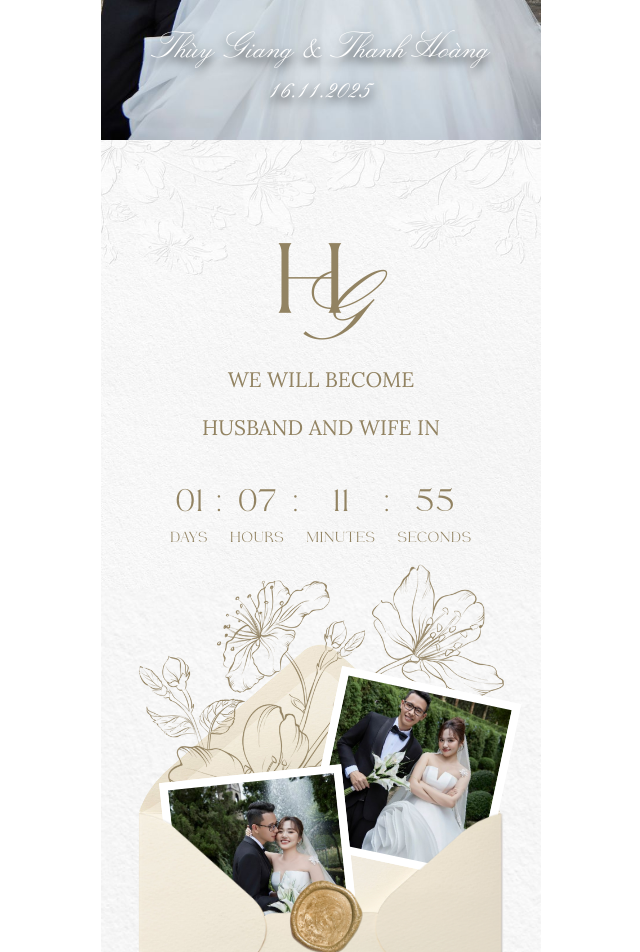
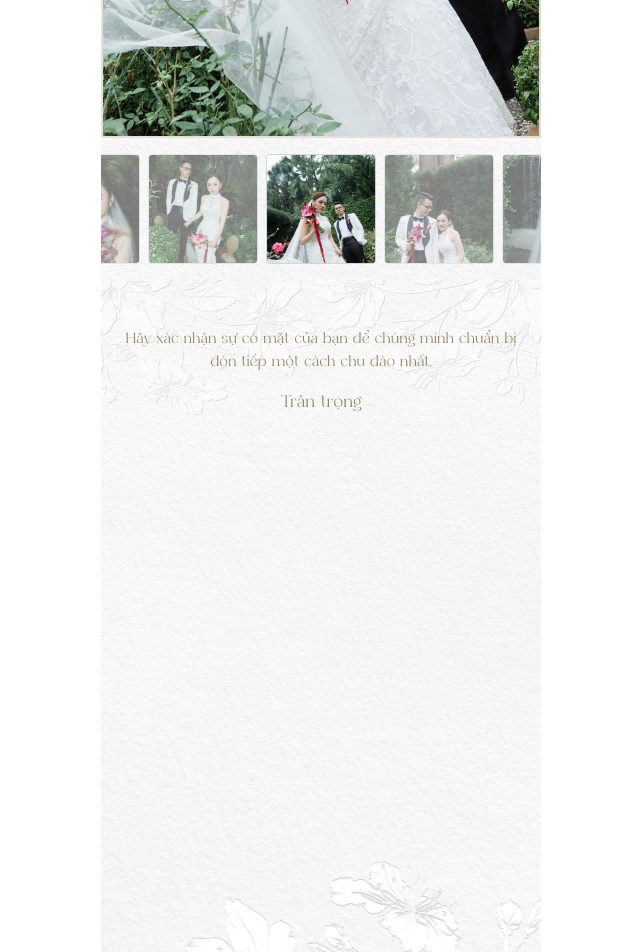
Before and after one commit to dngocson/gsap_tailwind, a React (Vite) app: page / in a window 1280 px wide. Shown: the part 520-1472 px from the top of the page, without its empty margins (319-959 px from the left). Built offline with nearby package versions, Linux system fonts and the light colour scheme.

Commit message:
feat: implement form library

```diff
--- a/package.json
+++ b/package.json
@@ -15,12 +15,14 @@
   "dependencies": {
     "@gsap/react": "^2.1.2",
     "@tailwindcss/vite": "^4.1.17",
+    "@tanstack/react-form": "^1.27.3",
     "embla-carousel-autoplay": "^8.6.0",
     "embla-carousel-react": "^8.6.0",
     "gsap": "^3.13.0",
     "react": "^19.2.0",
     "react-dom": "^19.2.0",
     "tailwindcss": "^4.1.17",
+    "zod": "^4.1.13",
     "zustand": "^5.0.8"
   },
   "devDependencies": {
--- a/src/component/main/Main.tsx
+++ b/src/component/main/Main.tsx
@@ -1,4 +1,5 @@
 import Album from "./album/Album";
+import Booking from "./booking/Booking";
 import BrideAndGroom from "./brideAndGroom/BrideAndGroom";
 import Carousel from "./carousel/Carousel";
 import Header from "./header/Header";
@@ -9,13 +10,14 @@ import Time from "./time/Time";
 const Main = () => {
   return (
     <div className="relative">
-      <Header />
+      {/* <Header />
       <Time />
       <Seperator />
       <Location />
       <BrideAndGroom />
-      <Album />
+      <Album /> */}
       <Carousel />
+      <Booking />
     </div>
   );
 };
--- /dev/null
+++ b/src/component/main/booking/Booking.tsx
@@ -0,0 +1,42 @@
+import { imageMap } from "@/imageMap";
+import { rsvpSchema } from "@/schema/messageSchema";
+import { useForm } from "@tanstack/react-form";
+import { useRef } from "react";
+
+const Booking = () => {
+  const containerRef = useRef<HTMLDivElement>(null);
+
+  const form = useForm({
+    defaultValues: {
+      fullName: "",
+      willAttend: "default",
+      personalMessage: "",
+      guestCount: "default",
+      guestAffiliation: "default",
+    },
+    validators: {
+      onChange: rsvpSchema,
+    },
+  });
+
+  return (
+    <div
+      ref={containerRef}
+      className="realme-neo2:py-12 relative flex h-fit min-h-svh flex-col gap-12 bg-cover bg-center py-6 text-[#928362]"
+      style={{ backgroundImage: `url(${imageMap.bg10})` }}
+    >
+      <img src={imageMap.bg5} className="absolute top-0 left-0 z-1" />
+      <img src={imageMap.bg11} className="absolute right-0 bottom-0 z-1" />
+
+      <div className="realme-neo2:text-sm z-2 flex flex-col items-center gap-4 px-6 text-center text-base leading-relaxed font-light">
+        <p>
+          Hãy xác nhận sự có mặt của bạn để chúng mình chuẩn bị đón tiếp một
+          cách chu đáo nhất.
+        </p>
+        <p className="text-base">Trân trọng</p>
+      </div>
+    </div>
+  );
+};
+
+export default Booking;
--- a/src/component/main/carousel/Carousel.tsx
+++ b/src/component/main/carousel/Carousel.tsx
@@ -232,7 +232,7 @@ const Carousel = () => {
   ]);
 
   return (
-    <div>
+    <div style={{ backgroundImage: `url(${imageMap.bg10})` }}>
       <div className="relative z-50 mx-auto w-full max-w-4xl" ref={carouselRef}>
         {/* ScrollTrigger will monitor this div */}
         <div className="overflow-hidden" ref={emblaRef}>
@@ -294,7 +294,7 @@ const Carousel = () => {
           </svg>
         </button>
       </div>
-      <div className="my-4 overflow-hidden" ref={emblaThumbsRef}>
+      <div className="overflow-hidden py-4" ref={emblaThumbsRef}>
         <div className="flex space-x-2">
           {images.map((image, index) => (
             <div
@@ -324,16 +324,16 @@ const Carousel = () => {
             className="pointer-events-auto fixed inset-0 flex h-full w-full items-center justify-center bg-black/70"
             onClick={closeModalWithAnimation}
           >
-            <div ref={modalContentRef} className="relative max-w-[85%]">
+            <div ref={modalContentRef} className="relative md:max-w-[85%]">
               <img
                 src={modalImage}
-                className="max-h-full object-contain"
+                className="aspect-auto w-full object-contain md:max-h-[90dvh]"
                 alt="displayed modal image"
                 onClick={(e) => e.stopPropagation()}
               />
               <button
                 onClick={closeModalWithAnimation}
-                className="absolute top-0 right-0 translate-x-1/2 -translate-y-1/2 rounded-full bg-white/20 p-2 text-white transition-colors hover:bg-white/30"
+                className="absolute top-0 right-0 rounded-full p-2 text-red-600 transition-colors hover:bg-white/70 md:translate-x-1/2 md:-translate-y-1/2 md:bg-white/40"
                 aria-label="Close modal"
               >
                 <svg
--- a/src/imageMap.ts
+++ b/src/imageMap.ts
@@ -1,5 +1,5 @@
 // Auto-generated image map - Do not edit manually
-// Generated at: 2025-12-12T11:27:36.186Z
+// Generated at: 2025-12-13T05:26:55.118Z
 
 export const imageMap = {
   _8c61a45d_c984_4c77_b6c5_644ec5162baa: '/images/8c61a45d-c984-4c77-b6c5-644ec5162baa.svg',
--- a/src/index.css
+++ b/src/index.css
@@ -3,8 +3,8 @@
 #modal_container {
   position: fixed;
   inset: 0;
-  width: 100%;
-  height: 100%;
+  width: 100dvw;
+  height: 100dvh;
   z-index: 9999;
   pointer-events: none;
 }
--- /dev/null
+++ b/src/schema/messageSchema.ts
@@ -0,0 +1,21 @@
+import z from "zod";
+
+export const rsvpSchema = z.object({
+  fullName: z.string().min(1, "Vui lòng nhập tên của bạn"),
+
+  willAttend: z
+    .enum(["default", "yes", "no"])
+    .refine((v) => v !== "default", {
+      message: "Vui lòng chọn tham dự hay không",
+    }),
+
+  personalMessage: z.string(),
+
+  guestCount: z
+    .enum(["default", "0", "1", "2", "3", "4"])
+    .refine((v) => v !== "default", { message: "Vui lòng chọn số khách" }),
+
+  guestAffiliation: z.enum(["default", "groom_side", "bride_side"]),
+});
+
+export type RsvpFormData = z.infer<typeof rsvpSchema>;
```
Also changed, not shown: 1 other file (tests, documents, lock files or other folders).
